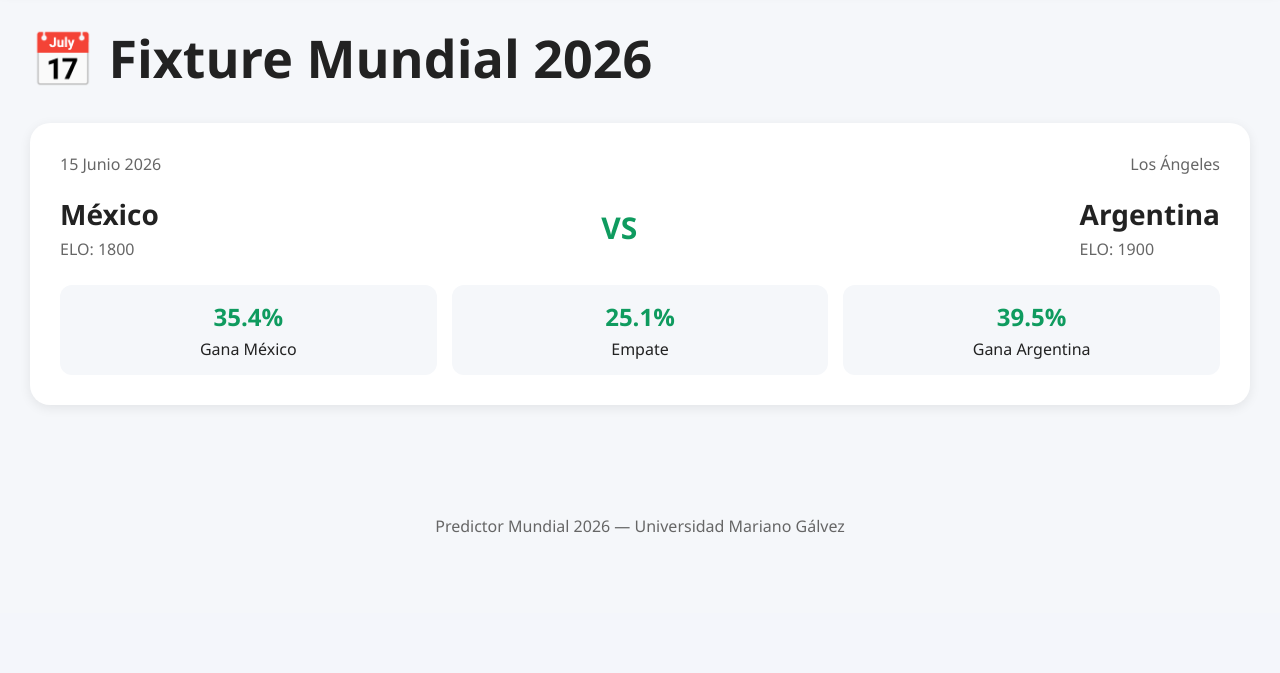
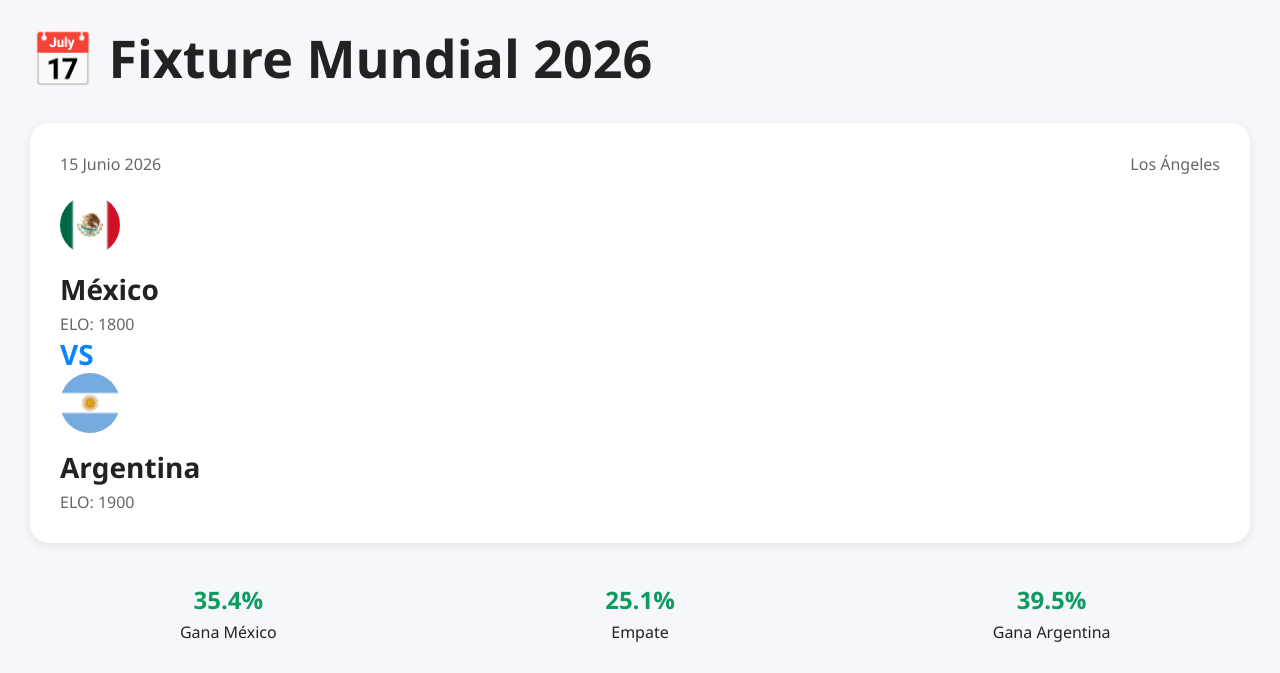
Before and after one commit to LorenzanaL16/mundial_app, a Flask app: page /fixture in a window 1280 px wide. Shown: the part 187-860 px from the top of the page. Before the commit the page ends 720 px from the top, so only its background shows below. Run offline with Flask 3, Linux system fonts and the light colour scheme.

Commit message:
Mejorar interfaz con banderas en grupos equipos y fixture

```diff
--- a/app.py
+++ b/app.py
@@ -71,7 +71,7 @@ grupos = {
     ],
 
 "Grupo H": [
-    {"name": "España", "ranking": 3, "flag": "img/flags/Espana.png"},
+    {"name": "España", "ranking": 3, "flag": "img/flags/espana.png"},
     {"name": "Cabo Verde", "ranking": 72, "flag": "img/flags/cabo-verde.png"},
     {"name": "Arabia Saudita", "ranking": 58, "flag": "img/flags/arabia-saudita.png"},
     {"name": "Uruguay", "ranking": 13, "flag": "img/flags/uruguay.png"}
@@ -113,6 +113,11 @@ for grupo, lista in grupos.items():
         equipo["group"] = grupo
         equipos.append(equipo)
 
+flags = {}
+
+for equipo in equipos:
+    flags[equipo["name"]] = equipo["flag"]
+
 # =========================
 # RUTAS
 # =========================
@@ -132,7 +137,8 @@ def grupos_view():
 def fixture():
     return render_template(
         "fixture.html",
-        matches=matches
+        matches=matches,
+        flags=flags
     )
 
 @app.route("/equipos")
--- a/static/css/style.css
+++ b/static/css/style.css
@@ -275,6 +302,14 @@ nav a:hover{
     gap:25px;
 }
 
+.fixture-flag{
+    width:60px;
+    height:60px;
+    border-radius:50%;
+    object-fit:cover;
+    margin-bottom:10px;
+}
+
 .match-card{
     background:white;
     border-radius:20px;
@@ -312,6 +351,12 @@ nav a:hover{
     font-size:30px;
     font-weight:bold;
     color:#0f9b5f;
+}
+
+.vs{
+    font-size:28px;
+    font-weight:bold;
+    color:#0a84ff;
 }
 
 .probabilities{
--- a/templates/fixture.html
+++ b/templates/fixture.html
@@ -15,18 +15,24 @@
             <span>{{ match.location }}</span>
         </div>
 
-        <div class="teams">
+        <div class="team">
+            <img src="{{ url_for('static', filename=flags[match.teamA]) }}"
+            alt="{{ match.teamA }}"
+            class="fixture-flag">
 
-            <div class="team">
-                <h3>{{ match.teamA }}</h3>
-                <p>ELO: {{ match.eloA }}</p>
-            </div>
+            <h3>{{ match.teamA }}</h3>
+            <p>ELO: {{ match.eloA }}</p>
+        </div>
 
             <div class="vs">
                 VS
             </div>
 
             <div class="team">
+                <img src="{{ url_for('static', filename=flags[match.teamB]) }}"
+                alt="{{ match.teamB }}"
+                class="fixture-flag">
+
                 <h3>{{ match.teamB }}</h3>
                 <p>ELO: {{ match.eloB }}</p>
             </div>
--- a/templates/grupos.html
+++ b/templates/grupos.html
@@ -16,6 +16,7 @@
 
             <tr>
                 <th>#</th>
+                <th></th>
                 <th>Equipo</th>
                 <th>Ranking FIFA</th>
             </tr>
@@ -24,11 +25,12 @@
                 <tr>
                     <td>{{ loop.index }}</td>
                     <td>
+                        <div class="team-cell">
                     <img src="{{ url_for('static', filename=equipo.flag) }}"
                     alt="{{ equipo.name }}"
                     width="25">
-                        {{ equipo.name }}
                 </td>
+                <td>{{ equipo.name }}</td>
                 <td>#{{ equipo.ranking }}</td>
             </tr>
                 {% endfor %}
```
Also changed, not shown: other parts of static/css/style.css (+31 -0 lines), templates/equipos.html (+3 -4 lines). Lines whose indentation alone changed are shown as unchanged.
